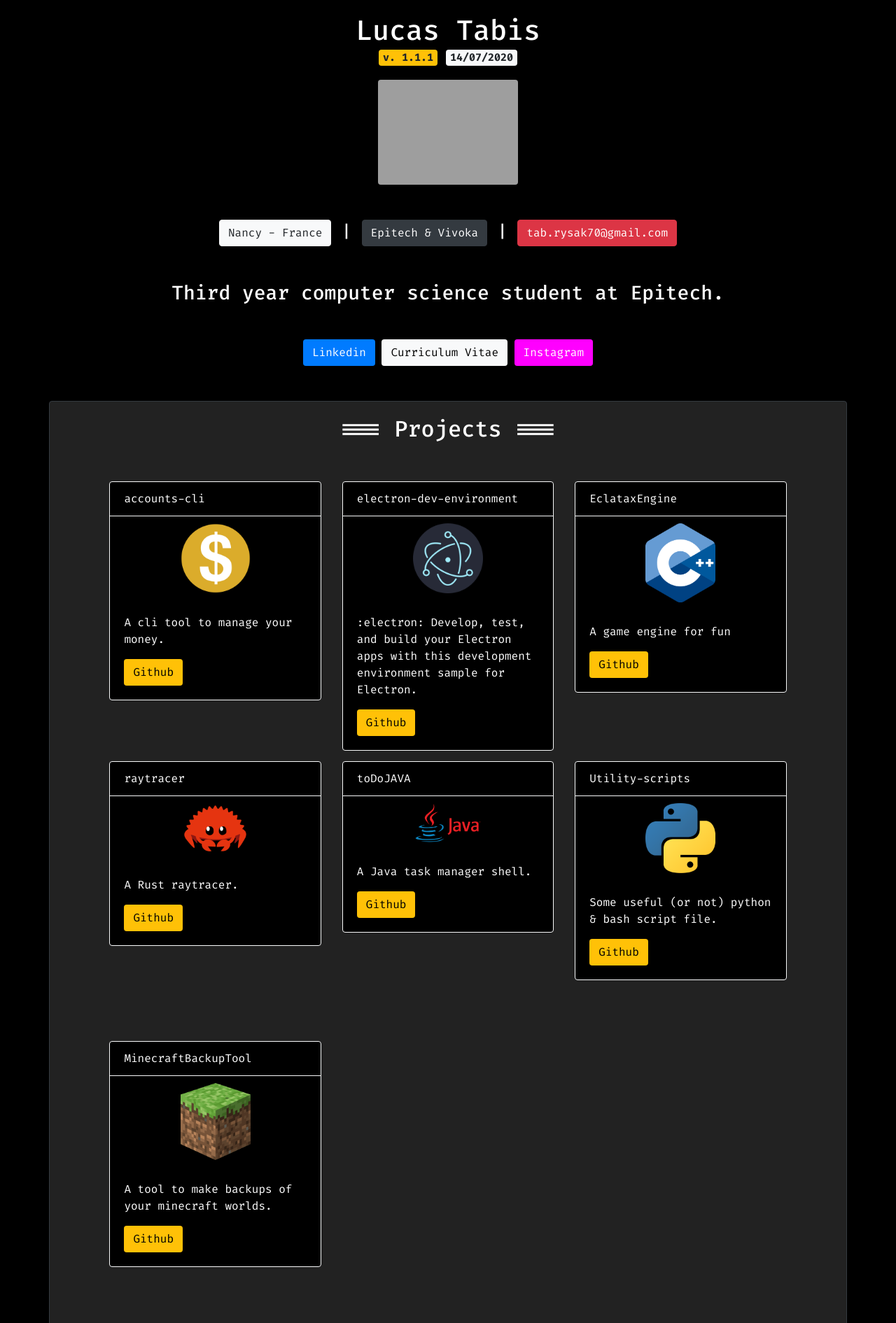
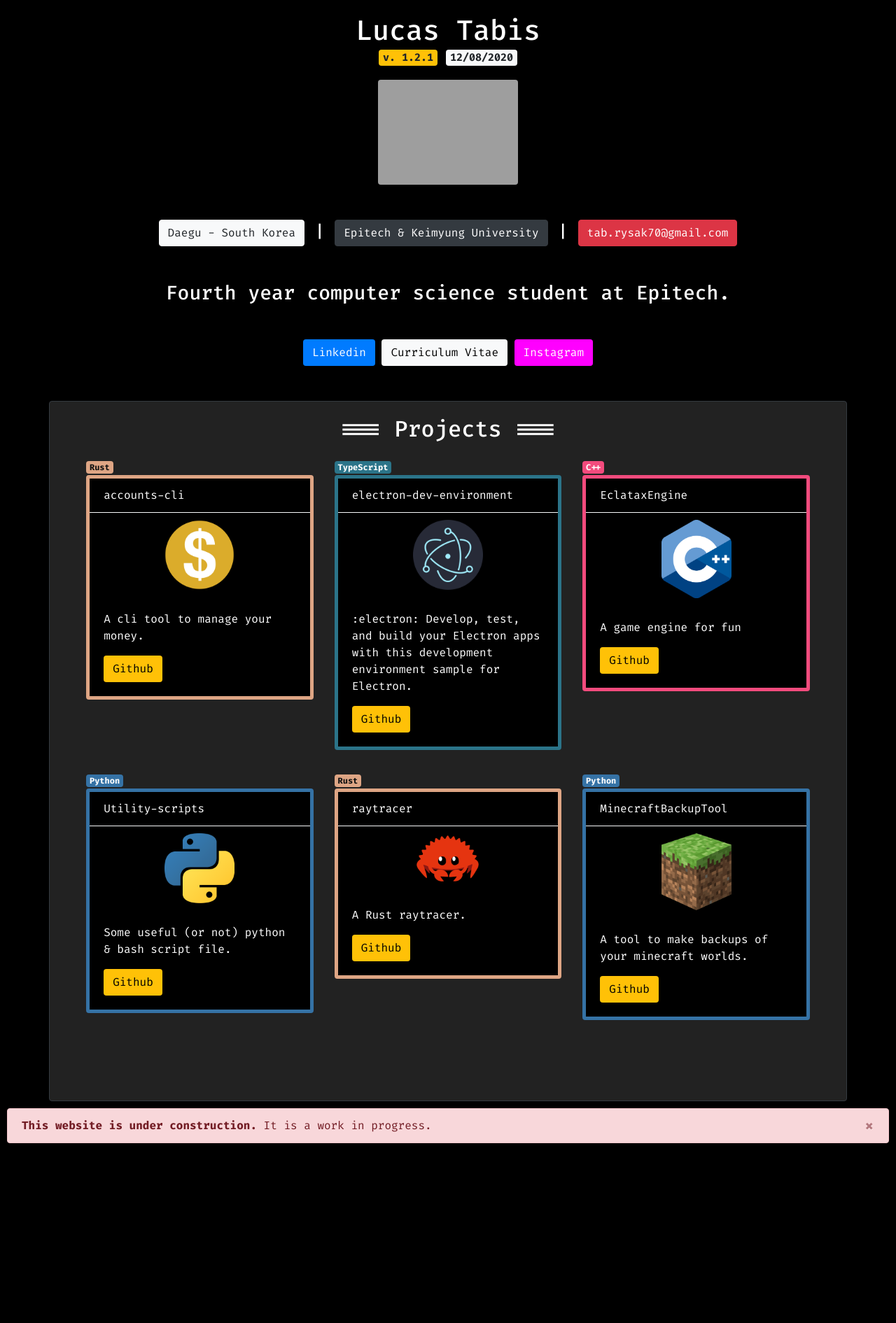
Before and after one commit to ltabis/ltabis.github.io, a plain HTML site: page index.html in a window 1280 px wide. Shown: the top 1891 px of the page at 70% size. After the commit the page ends 1644 px from the top, so only its background shows below. Drawn offline with nearby package versions, Linux system fonts and the light colour scheme; grey boxes are pictures that could not be loaded.

Commit message:
:sparkles: added repository language + colors. 	   updated status.

```diff
--- a/index.html
+++ b/index.html
@@ -21,21 +21,21 @@
     <h1 style="text-align: center; margin: 20px;">
         Lucas Tabis
         <div style="font-size: 20px;">
-            <span class="badge badge-warning">v. 1.1.1</span>
-            <span class="badge badge-light">14/07/2020</span>
+            <span class="badge badge-warning">v. 1.2.1</span>
+            <span class="badge badge-light">12/08/2020</span>
         </div>
     </h1>
 
     <img src="https://avatars1.githubusercontent.com/u/35845869?v=4" class="rounded mx-auto d-block" width="200" style="margin: 10px;">
 
     <h4 style="text-align: center; margin: 50px;">
-        <div type="button" class="btn btn-light">Nancy - France</div> |
-        <div type="button" class="btn btn-dark">Epitech &amp; Vivoka</div> |
+        <div type="button" class="btn btn-light">Daegu - South Korea</div> |
+        <div type="button" class="btn btn-dark">Epitech &amp; Keimyung University</div> |
         <div type="button" class="btn btn-danger">tab.rysak70@gmail.com</div>
     </h4>
 
     <h3 style="text-align: center; margin: 50px;">
-        Third year computer science student at Epitech.
+        Fourth year computer science student at Epitech.
     </h3>
 
     <div class="container" style="text-align: center; margin-bottom: 50px;">
@@ -53,11 +53,14 @@
         === Projects ===
       </h2>
     </div>
-    <div id="project-grid" class="row row-cols-1 row-cols-md-3" style="margin: 5%;">
+    <div id="project-grid" class="row row-cols-1 row-cols-md-3" style="margin: 2%;">
 
-            <div class="col" style="height: 25rem;">
-    <div class="card border-light" style="background-color: black;">
-        <div id="project-title" class="card-header border-light">accounts-cli</div>
+            <div class="col" style="height: 28rem;">
+    <span class="badge" style="color: #111111; background-color: #dea584;">Rust</span>
+    <div class="card" style="background-color: black; border-color: #dea584; border-width: 5px">
+        <div id="project-title" class="card-header border-light">
+            accounts-cli
+        </div>
         <div class="text-center text-warning">
             <img src="assets/dollar-logo.png" id="project-image" width="100" style="margin: 10px;">
         </div>
@@ -68,9 +71,12 @@
     </div>
 </div>
 
-            <div class="col" style="height: 25rem;">
-    <div class="card border-light" style="background-color: black;">
-        <div id="project-title" class="card-header border-light">electron-dev-environment</div>
+            <div class="col" style="height: 28rem;">
+    <span class="badge" style="color: #ffffff; background-color: #2b7489;">TypeScript</span>
+    <div class="card" style="background-color: black; border-color: #2b7489; border-width: 5px">
+        <div id="project-title" class="card-header border-light">
+            electron-dev-environment
+        </div>
         <div class="text-center text-warning">
             <img src="assets/electron-logo.png" id="project-image" width="100" style="margin: 10px;">
         </div>
@@ -81,9 +87,12 @@
     </div>
 </div>
 
-            <div class="col" style="height: 25rem;">
-    <div class="card border-light" style="background-color: black;">
-        <div id="project-title" class="card-header border-light">EclataxEngine</div>
+            <div class="col" style="height: 28rem;">
+    <span class="badge" style="color: #ffffff; background-color: #f34b7d;">C++</span>
+    <div class="card" style="background-color: black; border-color: #f34b7d; border-width: 5px">
+        <div id="project-title" class="card-header border-light">
+            EclataxEngine
+        </div>
         <div class="text-center text-warning">
             <img src="assets/cpp-logo.png" id="project-image" width="100" style="margin: 10px;">
         </div>
@@ -94,9 +103,28 @@
     </div>
 </div>
 
-            <div class="col" style="height: 25rem;">
-    <div class="card border-light" style="background-color: black;">
-        <div id="project-title" class="card-header border-light">raytracer</div>
+            <div class="col" style="height: 28rem;">
+    <span class="badge" style="color: #ffffff; background-color: #3572A5;">Python</span>
+    <div class="card" style="background-color: black; border-color: #3572A5; border-width: 5px">
+        <div id="project-title" class="card-header border-light">
+            Utility-scripts
+        </div>
+        <div class="text-center text-warning">
+            <img src="assets/py-logo.png" id="project-image" width="100" style="margin: 10px;">
+        </div>
+        <div class="card-body">
+            <p id="project-desc" class="card-text">Some useful (or not) python &amp; bash script file.</p>
+            <a href="https://github.com/ltabis/Utility-scripts" id="github-link" class="btn bg-warning text-left" style="color: black;">Github</a>
+        </div>
+    </div>
+</div>
+
+            <div class="col" style="height: 28rem;">
+    <span class="badge" style="color: #111111; background-color: #dea584;">Rust</span>
+    <div class="card" style="background-color: black; border-color: #dea584; border-width: 5px">
+        <div id="project-title" class="card-header border-light">
+            raytracer
+        </div>
         <div class="text-center text-warning">
             <img src="assets/rust-logo.png" id="project-image" width="100" style="margin: 10px;">
         </div>
@@ -107,35 +135,12 @@
     </div>
 </div>
 
-            <div class="col" style="height: 25rem;">
-    <div class="card border-light" style="background-color: black;">
-        <div id="project-title" class="card-header border-light">toDoJAVA</div>
-        <div class="text-center text-warning">
-            <img src="assets/java-logo.png" id="project-image" width="100" style="margin: 10px;">
+            <div class="col" style="height: 28rem;">
+    <span class="badge" style="color: #ffffff; background-color: #3572A5;">Python</span>
+    <div class="card" style="background-color: black; border-color: #3572A5; border-width: 5px">
+        <div id="project-title" class="card-header border-light">
+            MinecraftBackupTool
         </div>
-        <div class="card-body">
-            <p id="project-desc" class="card-text">A Java task manager shell.</p>
-            <a href="https://github.com/ltabis/toDoJAVA" id="github-link" class="btn bg-warning text-left" style="color: black;">Github</a>
-        </div>
-    </div>
-</div>
-
-            <div class="col" style="height: 25rem;">
-    <div class="card border-light" style="background-color: black;">
-        <div id="project-title" class="card-header border-light">Utility-scripts</div>
-        <div class="text-center text-warning">
-            <img src="assets/py-logo.png" id="project-image" width="100" style="margin: 10px;">
-        </div>
-        <div class="card-body">
-            <p id="project-desc" class="card-text">Some useful (or not) python &amp; bash script file.</p>
-            <a href="https://github.com/ltabis/Utility-scripts" id="github-link" class="btn bg-warning text-left" style="color: black;">Github</a>
-        </div>
-    </div>
-</div>
-
-            <div class="col" style="height: 25rem;">
-    <div class="card border-light" style="background-color: black;">
-        <div id="project-title" class="card-header border-light">MinecraftBackupTool</div>
         <div class="text-center text-warning">
             <img src="assets/mc-logo.png" id="project-image" width="100" style="margin: 10px;">
         </div>
@@ -153,9 +158,7 @@
     <strong>
       This website is under construction.
     </strong>
-    It is not yet finished.
     It is a work in progress.
-    You get the idea.
     <button type="button" class="close" data-dismiss="alert" aria-label="Close">
       <span aria-hidden="true">&times;</span>
     </button>
--- a/project.toml
+++ b/project.toml
@@ -1,3 +1,3 @@
 [version]
-number = "1.1.1"
-date = "14/07/2020"
+number = "1.2.1"
+date = "12/08/2020"
--- a/requirement.txt
+++ b/requirement.txt
@@ -1,3 +1,4 @@
+PyGithub
+pyyaml
 flask
-PyGithub
 toml
```
Also changed, not shown: templates/index.html (+1 -3 lines), templates/project_card.html (+6 -3 lines), assets/java-logo.png (deleted), 1 other file.
